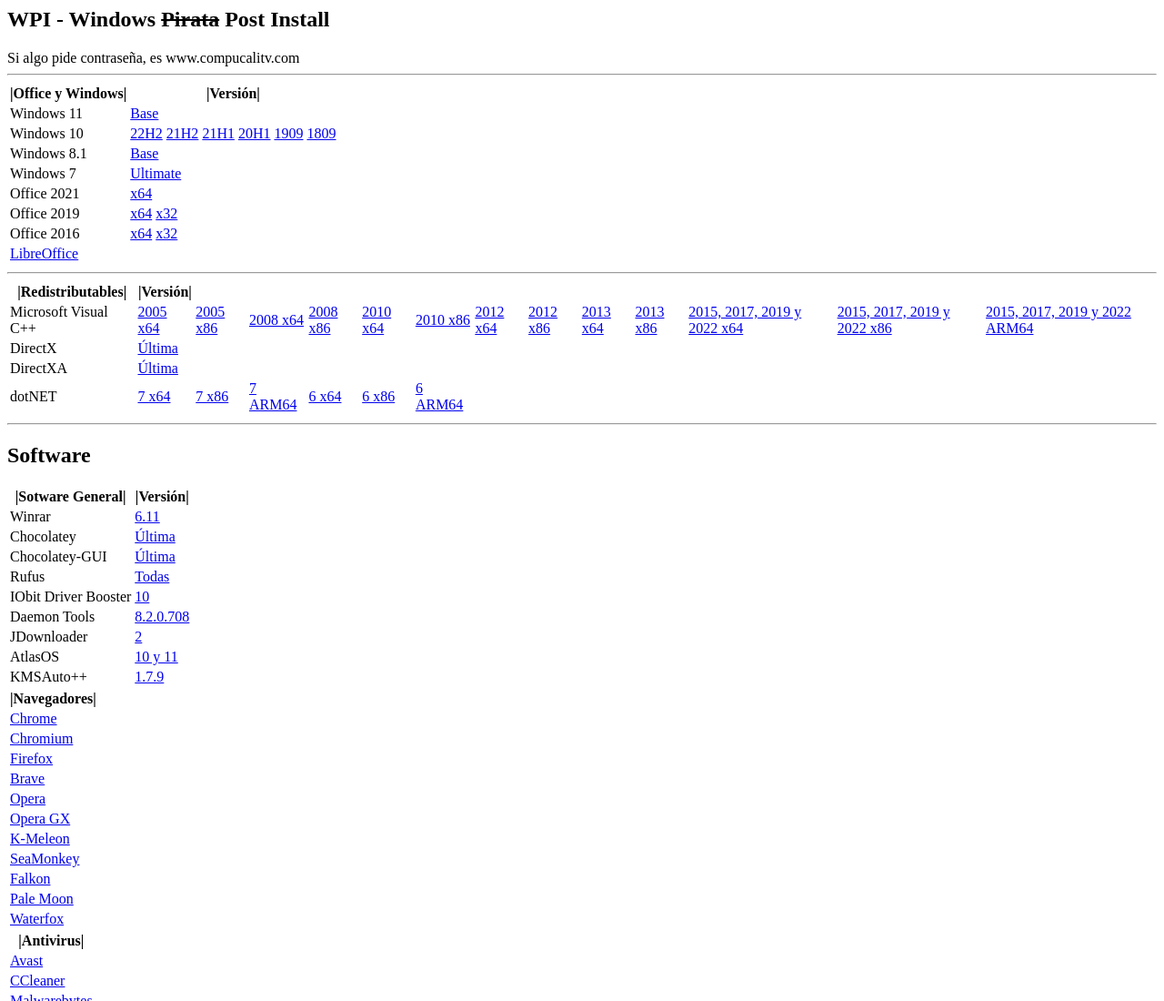
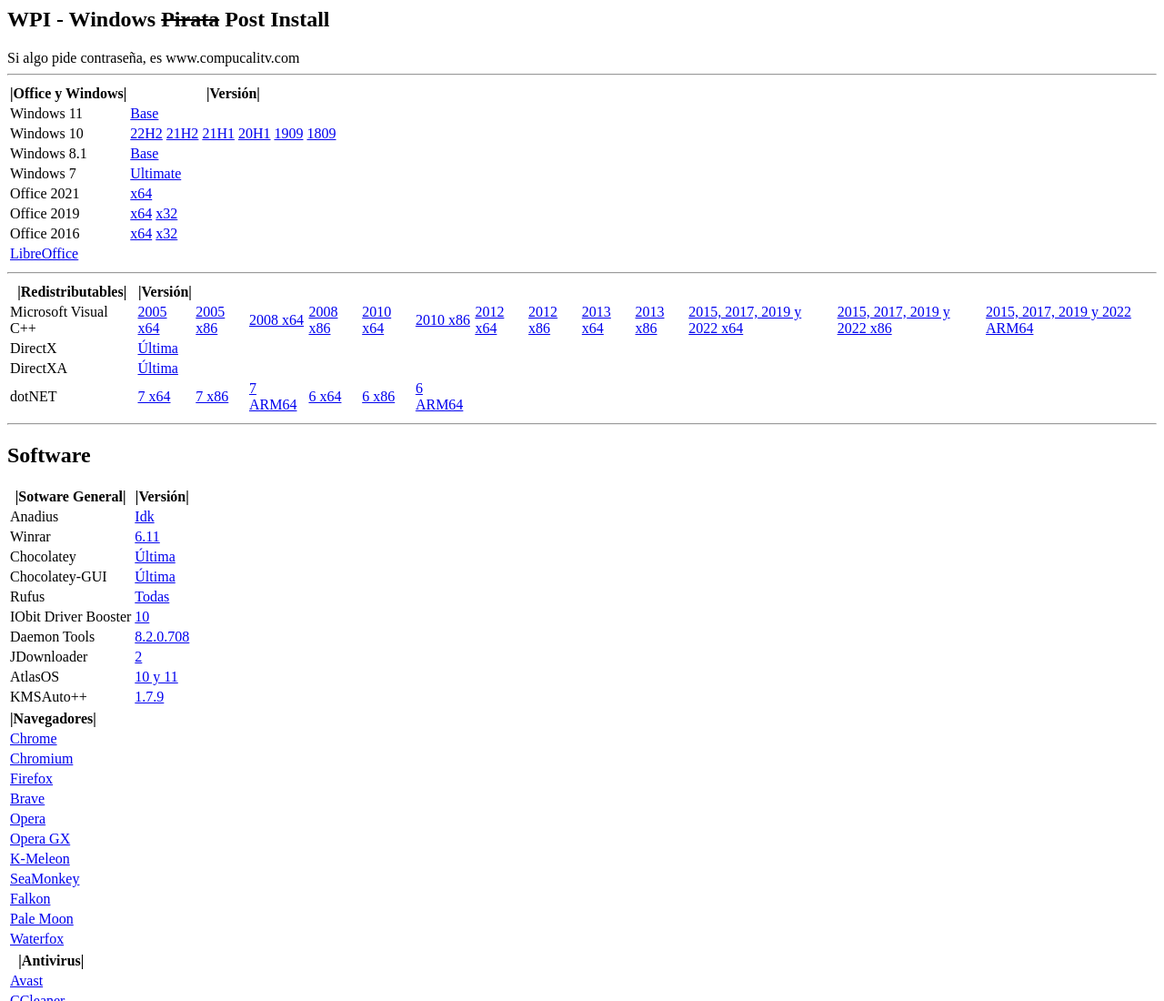
Before and after one commit to PinkLittleKitty/WPI, a plain HTML site: page index.html in a window 1280 px wide. Shown: the top 1100 px of the page at 91% size. Drawn offline with Linux system fonts and the light colour scheme.

Commit message:
Update index.html

```diff
--- a/index.html
+++ b/index.html
@@ -117,6 +117,10 @@
         </tr>
         </thead>
         <tbody>
+            <tr>
+            <td>Anadius</td>
+            <td><a href="https://anadius.hermietkreeft.site/" target=”_blank”>Idk</a></td>
+        </tr>
         <tr>
             <td>Winrar</td>
             <td><a href="https://compupaste.com/?v=51577" target=”_blank”>6.11</a></td>
```
